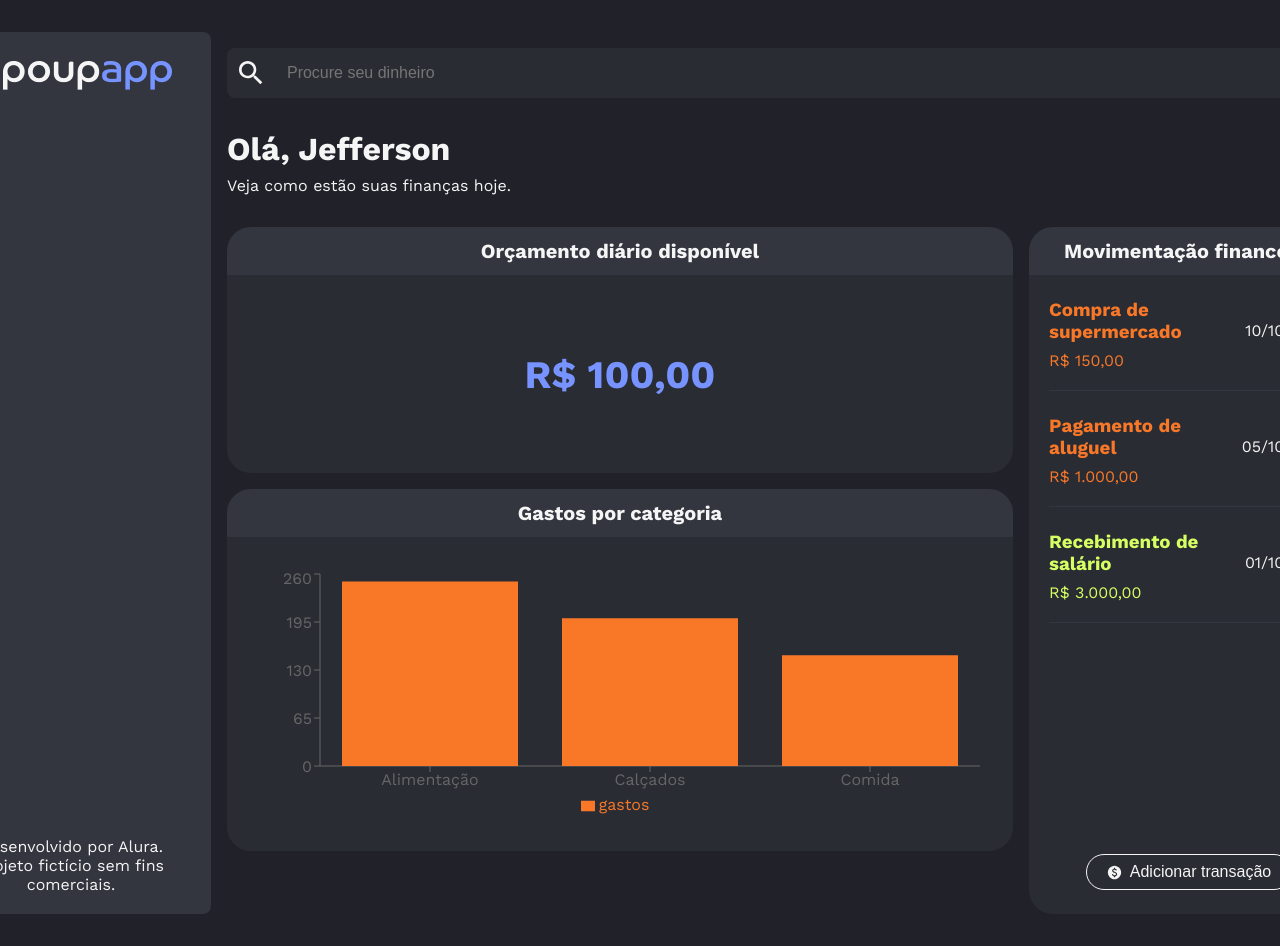
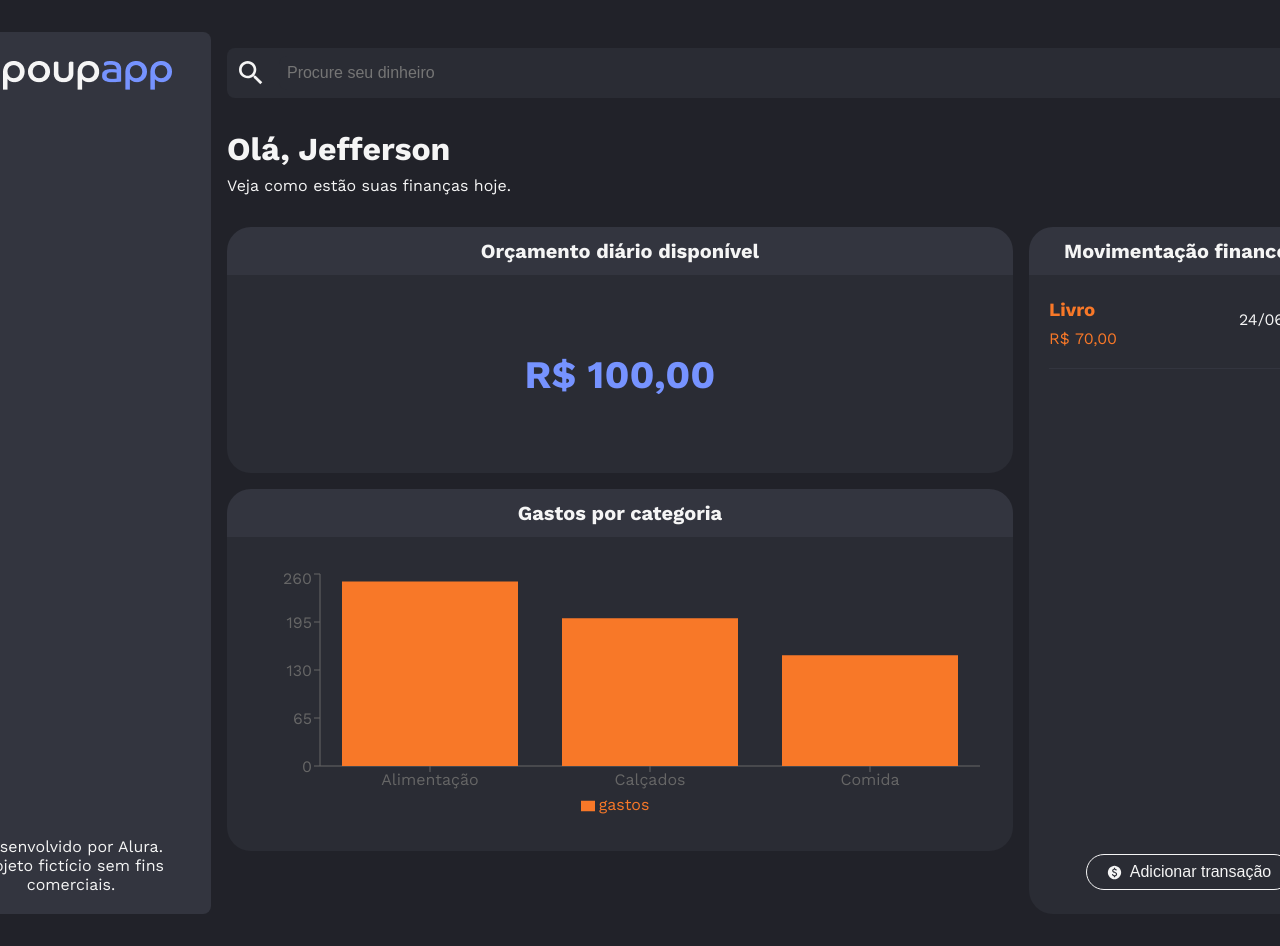
Before and after one commit to J3eff/react-context-api, a React (Vite) app: page /home in a window 1280 px wide. Shown: the top 946 px of the page. Built offline with nearby package versions, Linux system fonts and the light colour scheme; data requests are answered from the project's data file.

Commit message:
feat: Trabalhando a transação no componente

```diff
--- a/db.json
+++ b/db.json
@@ -11,5 +11,14 @@
       "renda": "10000"
     }
   ],
-  "transacoes": []
+  "transacoes": [
+    {
+      "id": "875f",
+      "nome": "Livro",
+      "valor": "70",
+      "tipo": "despesa",
+      "categoria": "Estudos",
+      "data": "2025-06-24"
+    }
+  ]
 }
--- a/src/componentes/Transacoes/index.tsx
+++ b/src/componentes/Transacoes/index.tsx
@@ -10,6 +10,8 @@ import Label from "../Label";
 import CampoTexto from "../CampoTexto";
 import Fieldset from "../Fieldset";
 import { SelectGroup, SelectOption } from "../Select";
+import { useAppContext } from "../../context/AppContext";
+import { ITransacoes } from "../../types";
 
 export const Container = styled(CartaoCorpo)`
   padding: var(--padding-l) var(--padding-m);
@@ -37,43 +39,40 @@ export const ListaMovimentacoes = styled.ul`
   -ms-overflow-style: none;
 `;
 
-const transacoes = [
-  {
-    id: 1,
-    nome: "Compra de supermercado",
-    valor: 150,
-    tipo: "despesa",
-    categoria: "Alimentação",
-    data: "2024-10-10",
-  },
-  {
-    id: 2,
-    nome: "Pagamento de aluguel",
-    valor: 1000,
-    tipo: "despesa",
-    categoria: "Moradia",
-    data: "2024-10-05",
-  },
-  {
-    id: 3,
-    nome: "Recebimento de salário",
-    valor: 3000,
-    tipo: "receita",
-    categoria: "Renda",
-    data: "2024-10-01",
-  },
-];
-
 const Transacoes = () => {
   const modalRef = useRef<ModalHandle>(null);
 
-  const [novaTransacao, setNovaTransacao] = useState({
+  const { transacoes, criaTransacao } = useAppContext();
+
+  const [novaTransacao, setNovaTransacao] = useState<Omit<ITransacoes, "id">>({
     nome: "",
     valor: 0,
-    tipo: "",
+    tipo: "receita",
     categoria: "",
     data: "",
   });
+
+  const aoMudar = (
+    campo: keyof typeof novaTransacao,
+    valor: string | number
+  ) => {
+    setNovaTransacao((prev) => ({ ...prev, [campo]: valor }));
+  };
+
+  const aoCriarTransacao = async () => {
+    try {
+      await criaTransacao(novaTransacao);
+      setNovaTransacao({
+        nome: "",
+        valor: 0,
+        tipo: "receita",
+        categoria: "",
+        data: "",
+      });
+    } catch (error) {
+      console.error("Erro ao criar transação:", error);
+    }
+  };
 
   return (
     <Cartao>
@@ -99,7 +98,7 @@ const Transacoes = () => {
           cliqueForaModal
           titulo="Adicionar transação"
           icon={<MoneyIcon />}
-          aoClicar={() => alert("modal aberta")}
+          aoClicar={aoCriarTransacao}
         >
           <Form>
             <Fieldset>
@@ -110,7 +109,7 @@ const Transacoes = () => {
                 placeholder="Ex: Compra na padaria"
                 value={novaTransacao.nome}
                 onChange={(e: React.ChangeEvent<HTMLInputElement>) =>
-                  setNovaTransacao({ ...novaTransacao, nome: e.target.value })
+                  aoMudar("nome", e.target.value)
                 }
               />
             </Fieldset>
@@ -122,10 +121,7 @@ const Transacoes = () => {
                 placeholder="10"
                 value={novaTransacao.valor}
                 onChange={(e: React.ChangeEvent<HTMLInputElement>) =>
-                  setNovaTransacao({
-                    ...novaTransacao,
-                    valor: parseFloat(e.target.value),
-                  })
+                  aoMudar("valor", e.target.value)
                 }
               />
             </Fieldset>
@@ -135,10 +131,7 @@ const Transacoes = () => {
                 id="tipo"
                 value={novaTransacao.tipo}
                 onChange={(e: React.ChangeEvent<HTMLSelectElement>) =>
-                  setNovaTransacao({
-                    ...novaTransacao,
-                    tipo: e.target.value,
-                  })
+                  aoMudar("tipo", e.target.value)
                 }
               >
                 <SelectOption value="">Selecione o tipo</SelectOption>
@@ -154,10 +147,7 @@ const Transacoes = () => {
                 placeholder="dd/mm/aaaa"
                 value={novaTransacao.data}
                 onChange={(e: React.ChangeEvent<HTMLInputElement>) =>
-                  setNovaTransacao({
-                    ...novaTransacao,
-                    data: e.target.value,
-                  })
+                  aoMudar("data", e.target.value)
                 }
               />
             </Fieldset>
@@ -169,10 +159,7 @@ const Transacoes = () => {
                 placeholder="Alimentação"
                 value={novaTransacao.categoria}
                 onChange={(e: React.ChangeEvent<HTMLInputElement>) =>
-                  setNovaTransacao({
-                    ...novaTransacao,
-                    categoria: e.target.value,
-                  })
+                  aoMudar("categoria", e.target.value)
                 }
               />
             </Fieldset>
```
